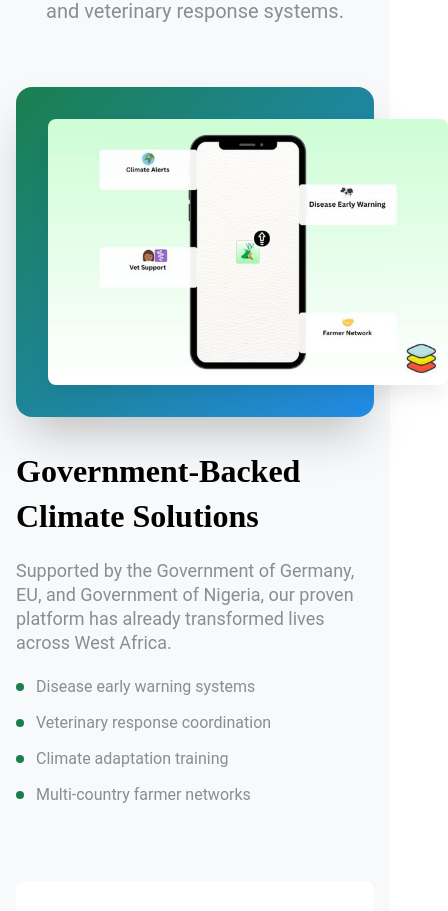
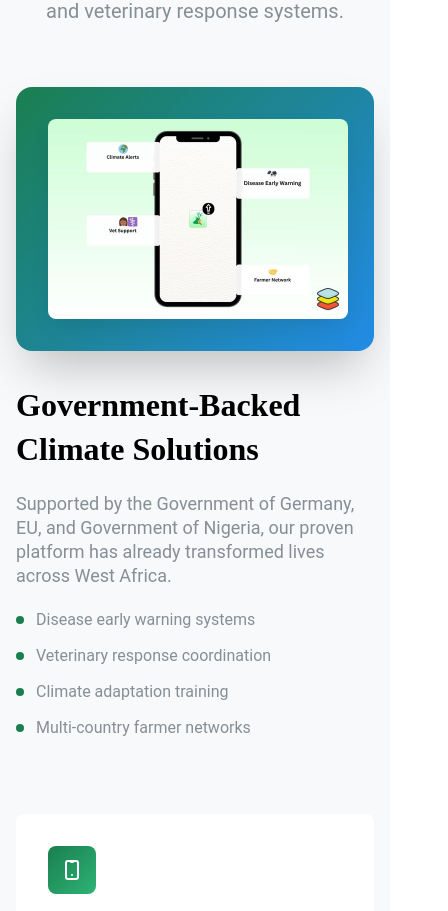
Before and after one commit to livestocx-ng/livestocx-climate, a Next.js app: page / in a window 390 px wide. Shown: the part 1589-2500 px from the top of the page, 448 px wide, since content can reach past the window. Built offline with nearby package versions, Linux system fonts and the light colour scheme.

Commit message:
feat: updated UI setup[2]

```diff
--- a/core/components/home/services_section.tsx
+++ b/core/components/home/services_section.tsx
@@ -114,7 +114,7 @@ const ServicesSection = () => {
                 <Image
                   src='/images/image_mobile_climate.jpg'
                   alt="Climate mobile app interface"
-                  w={400}
+                  w={{sm: 300, base: 300, md:400}}
                   mx="auto"
                   radius="md"
                   style={{ boxShadow: '0 10px 25px -5px rgba(0, 0, 0, 0.1)' }}
```
